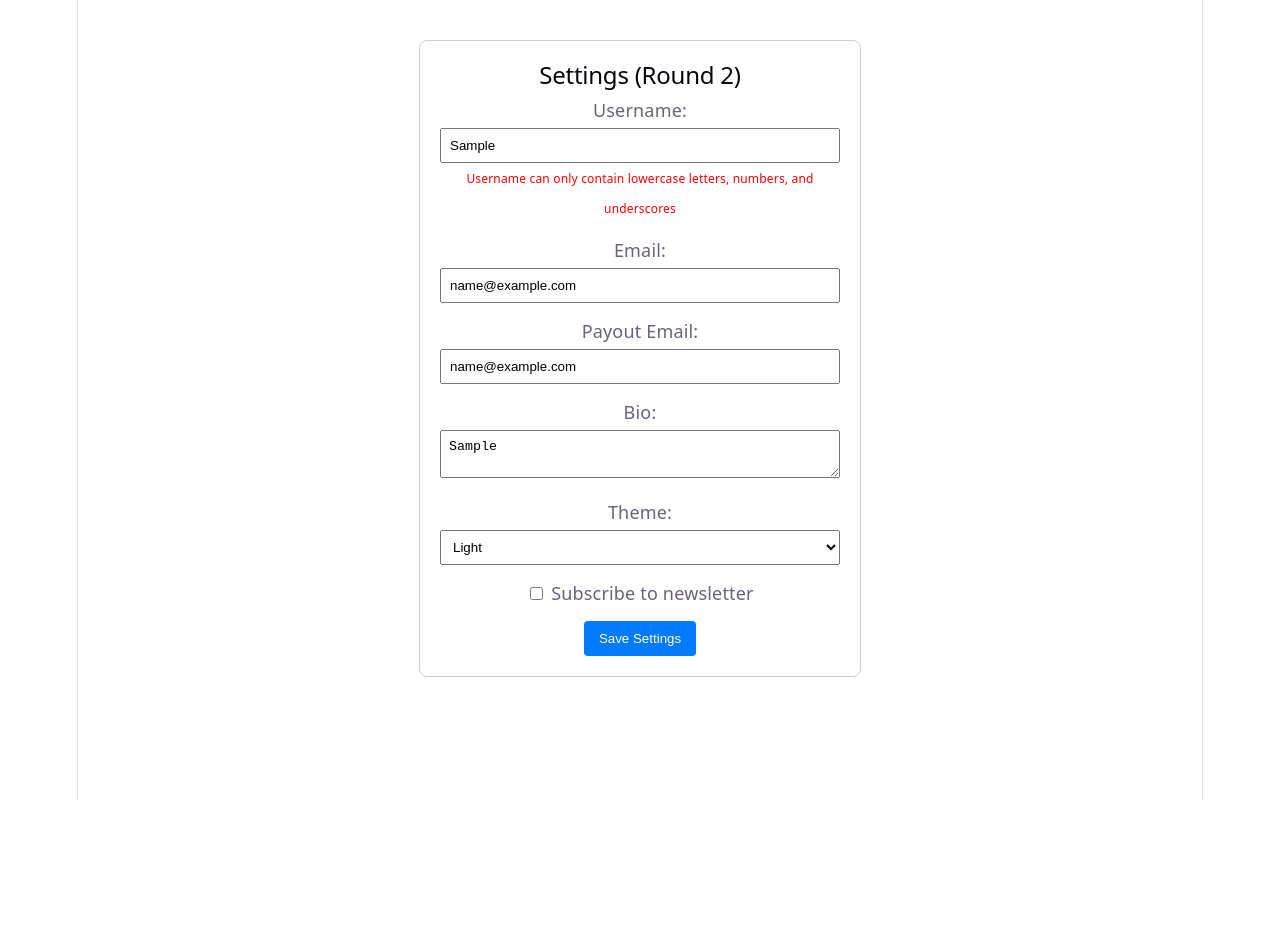
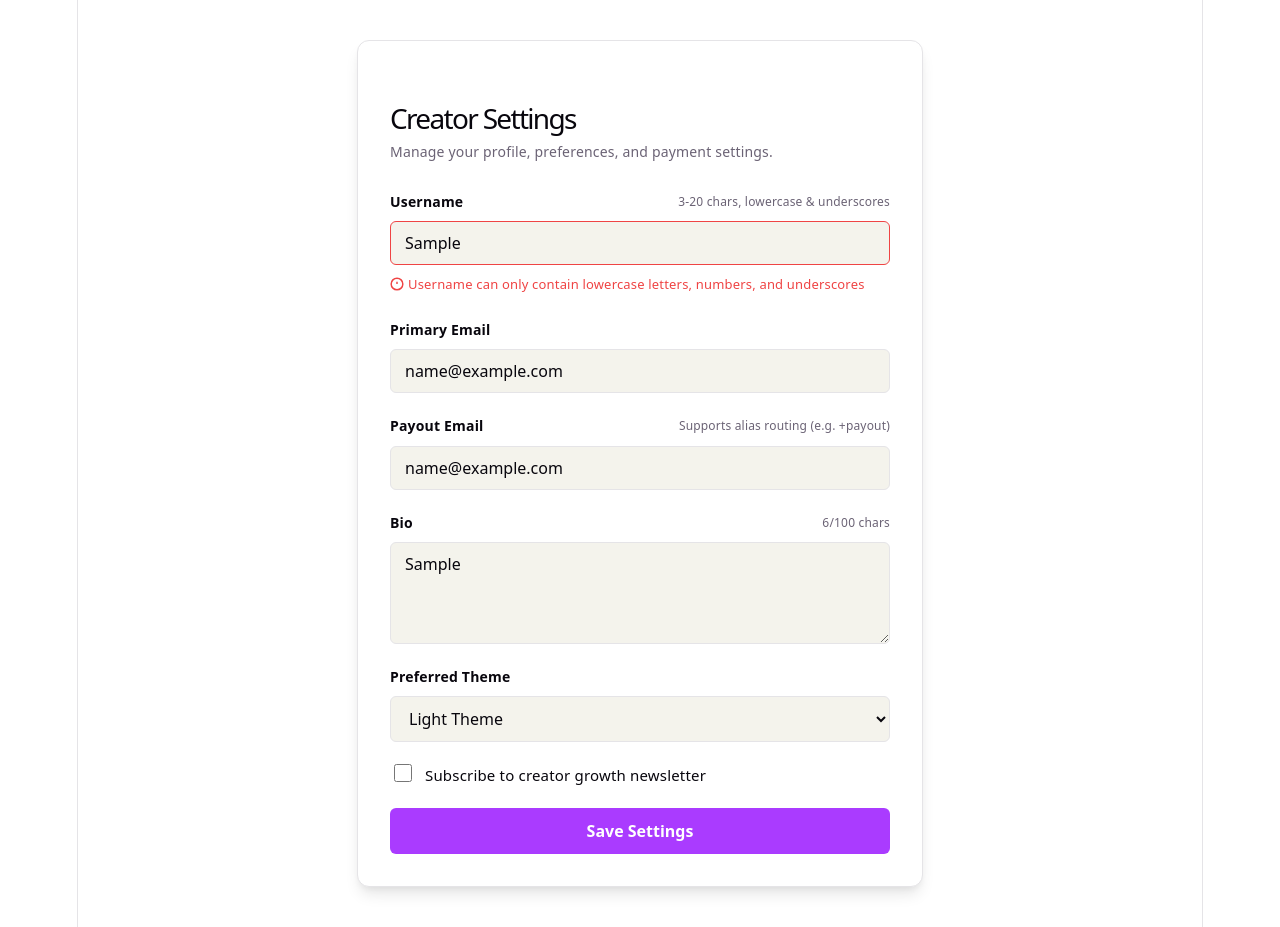
Before and after one commit to tayabunn/FE-03-ai-assisted-workflow-drill, a React (Vite) app: page / in a window 1280 px wide. Both pictures are taken after typing "Sample", "name@example.com", "name@example.com", "Sample" into the empty fields and a click on the button "Save Settings". Before the commit the page ends 800 px from the top, so only its background shows below. Built offline with nearby package versions, Linux system fonts and the light colour scheme.

Commit message:
Add inline error rendering + a11y labels, tests passing

```diff
--- a/src/App.css
+++ b/src/App.css
@@ -1,184 +1,159 @@
-.counter {
-  font-size: 16px;
-  padding: 5px 10px;
-  border-radius: 5px;
-  color: var(--accent);
-  background: var(--accent-bg);
-  border: 2px solid transparent;
-  transition: border-color 0.3s;
-  margin-bottom: 24px;
+/* App-specific custom styles */
 
-  &:hover {
-    border-color: var(--accent-border);
-  }
-  &:focus-visible {
-    outline: 2px solid var(--accent);
-    outline-offset: 2px;
-  }
+.settings-container {
+  max-width: 500px;
+  width: 90%;
+  margin: 40px auto;
+  padding: 32px;
+  background: var(--bg);
+  border: 1px solid var(--border);
+  border-radius: 12px;
+  box-shadow: var(--shadow);
+  text-align: left;
+  transition: all 0.3s ease;
 }
 
-.hero {
-  position: relative;
-
-  .base,
-  .framework,
-  .vite {
-    inset-inline: 0;
-    margin: 0 auto;
-  }
-
-  .base {
-    width: 170px;
-    position: relative;
-    z-index: 0;
-  }
-
-  .framework,
-  .vite {
-    position: absolute;
-  }
-
-  .framework {
-    z-index: 1;
-    top: 34px;
-    height: 28px;
-    transform: perspective(2000px) rotateZ(300deg) rotateX(44deg) rotateY(39deg)
-      scale(1.4);
-  }
-
-  .vite {
-    z-index: 0;
-    top: 107px;
-    height: 26px;
-    width: auto;
-    transform: perspective(2000px) rotateZ(300deg) rotateX(40deg) rotateY(39deg)
-      scale(0.8);
-  }
+.settings-title {
+  font-size: 28px;
+  margin-bottom: 8px;
+  color: var(--text-h);
 }
 
-#center {
+.settings-subtitle {
+  font-size: 14px;
+  color: var(--text);
+  margin-bottom: 24px;
+}
+
+.form-group {
+  margin-bottom: 20px;
   display: flex;
   flex-direction: column;
-  gap: 25px;
-  place-content: center;
-  place-items: center;
-  flex-grow: 1;
-
-  @media (max-width: 1024px) {
-    padding: 32px 20px 24px;
-    gap: 18px;
-  }
 }
 
-#next-steps {
+.form-label {
+  font-size: 14px;
+  font-weight: 600;
+  color: var(--text-h);
+  margin-bottom: 6px;
   display: flex;
-  border-top: 1px solid var(--border);
-  text-align: left;
-
-  & > div {
-    flex: 1 1 0;
-    padding: 32px;
-    @media (max-width: 1024px) {
-      padding: 24px 20px;
-    }
-  }
-
-  .icon {
-    margin-bottom: 16px;
-    width: 22px;
-    height: 22px;
-  }
-
-  @media (max-width: 1024px) {
-    flex-direction: column;
-    text-align: center;
-  }
+  justify-content: space-between;
+  align-items: center;
 }
 
-#docs {
-  border-right: 1px solid var(--border);
-
-  @media (max-width: 1024px) {
-    border-right: none;
-    border-bottom: 1px solid var(--border);
-  }
+.form-label-hint {
+  font-weight: 400;
+  font-size: 12px;
+  color: var(--text);
 }
 
-#next-steps ul {
-  list-style: none;
-  padding: 0;
-  display: flex;
-  gap: 8px;
-  margin: 32px 0 0;
-
-  .logo {
-    height: 18px;
-  }
-
-  a {
-    color: var(--text-h);
-    font-size: 16px;
-    border-radius: 6px;
-    background: var(--social-bg);
-    display: flex;
-    padding: 6px 12px;
-    align-items: center;
-    gap: 8px;
-    text-decoration: none;
-    transition: box-shadow 0.3s;
-
-    &:hover {
-      box-shadow: var(--shadow);
-    }
-    .button-icon {
-      height: 18px;
-      width: 18px;
-    }
-  }
-
-  @media (max-width: 1024px) {
-    margin-top: 20px;
-    flex-wrap: wrap;
-    justify-content: center;
-
-    li {
-      flex: 1 1 calc(50% - 8px);
-    }
-
-    a {
-      width: 100%;
-      justify-content: center;
-      box-sizing: border-box;
-    }
-  }
+.form-control {
+  font-family: var(--sans);
+  font-size: 16px;
+  padding: 10px 14px;
+  border-radius: 6px;
+  border: 1px solid var(--border);
+  background: var(--code-bg);
+  color: var(--text-h);
+  outline: none;
+  transition: all 0.2s ease-in-out;
 }
 
-#spacer {
-  height: 88px;
-  border-top: 1px solid var(--border);
-  @media (max-width: 1024px) {
-    height: 48px;
-  }
+.form-control:focus {
+  border-color: var(--accent);
+  box-shadow: 0 0 0 3px var(--accent-bg);
 }
 
-.ticks {
-  position: relative;
+.form-control[aria-invalid="true"] {
+  border-color: #ef4444;
+}
+
+.form-control[aria-invalid="true"]:focus {
+  box-shadow: 0 0 0 3px rgba(239, 68, 68, 0.15);
+}
+
+textarea.form-control {
+  resize: vertical;
+  min-height: 80px;
+}
+
+.form-checkbox-label {
+  display: flex;
+  align-items: flex-start;
+  gap: 10px;
+  cursor: pointer;
+  font-size: 15px;
+  color: var(--text-h);
+}
+
+.form-checkbox-label input[type="checkbox"] {
+  width: 18px;
+  height: 18px;
+  accent-color: var(--accent);
+  margin-top: 2px;
+}
+
+.form-error {
+  color: #ef4444;
+  font-size: 13px;
+  margin-top: 6px;
+  font-weight: 500;
+  display: flex;
+  align-items: center;
+  gap: 4px;
+}
+
+.form-success-alert {
+  padding: 14px 18px;
+  background-color: rgba(34, 197, 94, 0.1);
+  border: 1px solid rgba(34, 197, 94, 0.3);
+  border-radius: 8px;
+  color: #16a34a;
+  font-size: 15px;
+  font-weight: 500;
+  margin-bottom: 24px;
+  display: flex;
+  align-items: center;
+  gap: 8px;
+}
+
+.form-submit-btn {
+  font-family: var(--sans);
+  font-weight: 600;
+  font-size: 16px;
+  padding: 12px 20px;
+  background: var(--accent);
+  color: #fff;
+  border: none;
+  border-radius: 6px;
+  cursor: pointer;
+  transition: all 0.2s ease;
   width: 100%;
+}
 
-  &::before,
-  &::after {
-    content: '';
-    position: absolute;
-    top: -4.5px;
-    border: 5px solid transparent;
-  }
+.form-submit-btn:hover {
+  opacity: 0.9;
+  transform: translateY(-1px);
+}
 
-  &::before {
-    left: 0;
-    border-left-color: var(--border);
-  }
-  &::after {
-    right: 0;
-    border-right-color: var(--border);
-  }
+.form-submit-btn:active {
+  transform: translateY(0);
 }
+
+.form-submit-btn:focus-visible {
+  outline: 3px solid var(--accent-border);
+  outline-offset: 2px;
+}
+
+/* Visually hidden utility for screen readers */
+.sr-only {
+  position: absolute;
+  width: 1px;
+  height: 1px;
+  padding: 0;
+  margin: -1px;
+  overflow: hidden;
+  clip: rect(0, 0, 0, 0);
+  white-space: nowrap;
+  border-width: 0;
+}
--- a/src/App.tsx
+++ b/src/App.tsx
@@ -38,98 +38,198 @@ function App() {
     } else {
       setErrors({});
       setSuccess(true);
-      console.log('Saved settings:', result.data);
+      console.log('Saved creator settings successfully:', result.data);
     }
   };
 
   return (
-    <div style={{ maxWidth: '400px', margin: '40px auto', padding: '20px', border: '1px solid #ccc', borderRadius: '8px' }}>
-      <h2>Settings (Round 2)</h2>
-      {success && <div style={{ color: 'green', marginBottom: '10px' }}>Settings saved successfully!</div>}
+    <main className="settings-container">
+      <h1 className="settings-title">Creator Settings</h1>
+      <p className="settings-subtitle">Manage your profile, preferences, and payment settings.</p>
+
+      {success && (
+        <div className="form-success-alert" role="status" aria-live="polite">
+          <svg
+            width="20"
+            height="20"
+            viewBox="0 0 24 24"
+            fill="none"
+            stroke="currentColor"
+            strokeWidth="2.5"
+            strokeLinecap="round"
+            strokeLinejoin="round"
+            aria-hidden="true"
+          >
+            <path d="M22 11.08V12a10 10 0 1 1-5.93-9.14" />
+            <polyline points="22 4 12 14.01 9 11.01" />
+          </svg>
+          <span>Settings saved successfully!</span>
+        </div>
+      )}
+
       <form onSubmit={handleSubmit} noValidate>
-        <div style={{ marginBottom: '15px' }}>
-          <label style={{ display: 'block', marginBottom: '5px' }}>Username:</label>
+        {/* Username */}
+        <div className="form-group">
+          <label htmlFor="username" className="form-label">
+            Username
+            <span className="form-label-hint">3-20 chars, lowercase & underscores</span>
+          </label>
           <input
+            id="username"
             type="text"
+            className="form-control"
             value={username}
             onChange={(e) => setUsername(e.target.value)}
-            style={{ width: '100%', padding: '8px', boxSizing: 'border-box' }}
+            aria-invalid={!!errors.username}
+            aria-describedby={errors.username ? 'username-error' : undefined}
+            placeholder="e.g. creative_mind"
           />
-          {errors.username && <span style={{ color: 'red', fontSize: '12px' }}>{errors.username}</span>}
+          {errors.username && (
+            <span id="username-error" className="form-error">
+              <svg width="14" height="14" viewBox="0 0 24 24" fill="none" stroke="currentColor" strokeWidth="2.5" aria-hidden="true">
+                <circle cx="12" cy="12" r="10" />
+                <line x1="12" y1="8" x2="12" y2="12" />
+                <line x1="12" y1="16" x2="12.01" y2="16" />
+              </svg>
+              {errors.username}
+            </span>
+          )}
         </div>
 
-        <div style={{ marginBottom: '15px' }}>
-          <label style={{ display: 'block', marginBottom: '5px' }}>Email:</label>
+        {/* Email */}
+        <div className="form-group">
+          <label htmlFor="email" className="form-label">Primary Email</label>
           <input
+            id="email"
             type="email"
+            className="form-control"
             value={email}
             onChange={(e) => setEmail(e.target.value)}
-            style={{ width: '100%', padding: '8px', boxSizing: 'border-box' }}
+            aria-invalid={!!errors.email}
+            aria-describedby={errors.email ? 'email-error' : undefined}
+            placeholder="e.g. contact@creator.com"
           />
-          {errors.email && <span style={{ color: 'red', fontSize: '12px' }}>{errors.email}</span>}
+          {errors.email && (
+            <span id="email-error" className="form-error">
+              <svg width="14" height="14" viewBox="0 0 24 24" fill="none" stroke="currentColor" strokeWidth="2.5" aria-hidden="true">
+                <circle cx="12" cy="12" r="10" />
+                <line x1="12" y1="8" x2="12" y2="12" />
+                <line x1="12" y1="16" x2="12.01" y2="16" />
+              </svg>
+              {errors.email}
+            </span>
+          )}
         </div>
 
-        <div style={{ marginBottom: '15px' }}>
-          <label style={{ display: 'block', marginBottom: '5px' }}>Payout Email:</label>
+        {/* Payout Email */}
+        <div className="form-group">
+          <label htmlFor="payoutEmail" className="form-label">
+            Payout Email
+            <span className="form-label-hint">Supports alias routing (e.g. +payout)</span>
+          </label>
           <input
+            id="payoutEmail"
             type="email"
+            className="form-control"
             value={payoutEmail}
             onChange={(e) => setPayoutEmail(e.target.value)}
-            style={{ width: '100%', padding: '8px', boxSizing: 'border-box' }}
+            aria-invalid={!!errors.payoutEmail}
+            aria-describedby={errors.payoutEmail ? 'payoutEmail-error' : undefined}
+            placeholder="e.g. finance+payout@creator.com"
           />
-          {errors.payoutEmail && <span style={{ color: 'red', fontSize: '12px' }}>{errors.payoutEmail}</span>}
+          {errors.payoutEmail && (
+            <span id="payoutEmail-error" className="form-error">
+              <svg width="14" height="14" viewBox="0 0 24 24" fill="none" stroke="currentColor" strokeWidth="2.5" aria-hidden="true">
+                <circle cx="12" cy="12" r="10" />
+                <line x1="12" y1="8" x2="12" y2="12" />
+                <line x1="12" y1="16" x2="12.01" y2="16" />
+              </svg>
+              {errors.payoutEmail}
+            </span>
+          )}
         </div>
 
-        <div style={{ marginBottom: '15px' }}>
-          <label style={{ display: 'block', marginBottom: '5px' }}>Bio:</label>
+        {/* Bio */}
+        <div className="form-group">
+          <label htmlFor="bio" className="form-label">
+            Bio
+            <span className="form-label-hint">{bio.length}/100 chars</span>
+          </label>
           <textarea
+            id="bio"
+            className="form-control"
             value={bio}
             onChange={(e) => setBio(e.target.value)}
-            style={{ width: '100%', padding: '8px', boxSizing: 'border-box' }}
+            aria-invalid={!!errors.bio}
+            aria-describedby={errors.bio ? 'bio-error' : undefined}
+            placeholder="Tell your supporters about yourself..."
           />
-          {errors.bio && <span style={{ color: 'red', fontSize: '12px' }}>{errors.bio}</span>}
+          {errors.bio && (
+            <span id="bio-error" className="form-error">
+              <svg width="14" height="14" viewBox="0 0 24 24" fill="none" stroke="currentColor" strokeWidth="2.5" aria-hidden="true">
+                <circle cx="12" cy="12" r="10" />
+                <line x1="12" y1="8" x2="12" y2="12" />
+                <line x1="12" y1="16" x2="12.01" y2="16" />
+              </svg>
+              {errors.bio}
+            </span>
+          )}
         </div>
 
-        <div style={{ marginBottom: '15px' }}>
-          <label style={{ display: 'block', marginBottom: '5px' }}>Theme:</label>
+        {/* Theme Select */}
+        <div className="form-group">
+          <label htmlFor="theme" className="form-label">Preferred Theme</label>
           <select
+            id="theme"
+            className="form-control"
             value={theme}
             onChange={(e) => setTheme(e.target.value as 'light' | 'dark')}
-            style={{ width: '100%', padding: '8px', boxSizing: 'border-box' }}
+            aria-invalid={!!errors.theme}
+            aria-describedby={errors.theme ? 'theme-error' : undefined}
           >
-            <option value="light">Light</option>
-            <option value="dark">Dark</option>
+            <option value="light">Light Theme</option>
+            <option value="dark">Dark Theme</option>
           </select>
-          {errors.theme && <span style={{ color: 'red', fontSize: '12px' }}>{errors.theme}</span>}
+          {errors.theme && (
+            <span id="theme-error" className="form-error">
+              <svg width="14" height="14" viewBox="0 0 24 24" fill="none" stroke="currentColor" strokeWidth="2.5" aria-hidden="true">
+                <circle cx="12" cy="12" r="10" />
+                <line x1="12" y1="8" x2="12" y2="12" />
+                <line x1="12" y1="16" x2="12.01" y2="16" />
+              </svg>
+              {errors.theme}
+            </span>
+          )}
         </div>
 
-        <div style={{ marginBottom: '15px' }}>
-          <label>
+        {/* Newsletter Checkbox */}
+        <div className="form-group">
+          <label className="form-checkbox-label">
             <input
               type="checkbox"
               checked={newsletter}
               onChange={(e) => setNewsletter(e.target.checked)}
-            />{' '}
-            Subscribe to newsletter
+              aria-describedby={errors.newsletter ? 'newsletter-error' : undefined}
+            />
+            <span>Subscribe to creator growth newsletter</span>
           </label>
-          {errors.newsletter && <span style={{ color: 'red', fontSize: '12px' }}>{errors.newsletter}</span>}
+          {errors.newsletter && (
+            <span id="newsletter-error" className="form-error">
+              <svg width="14" height="14" viewBox="0 0 24 24" fill="none" stroke="currentColor" strokeWidth="2.5" aria-hidden="true">
+                <circle cx="12" cy="12" r="10" />
+                <line x1="12" y1="8" x2="12" y2="12" />
+                <line x1="12" y1="16" x2="12.01" y2="16" />
+              </svg>
+              {errors.newsletter}
+            </span>
+          )}
         </div>
 
-        <button
-          type="submit"
-          style={{
-            padding: '10px 15px',
-            backgroundColor: '#007bff',
-            color: '#fff',
-            border: 'none',
-            borderRadius: '4px',
-            cursor: 'pointer',
-          }}
-        >
+        <button type="submit" className="form-submit-btn">
           Save Settings
         </button>
       </form>
-    </div>
+    </main>
   );
 }
 
```
